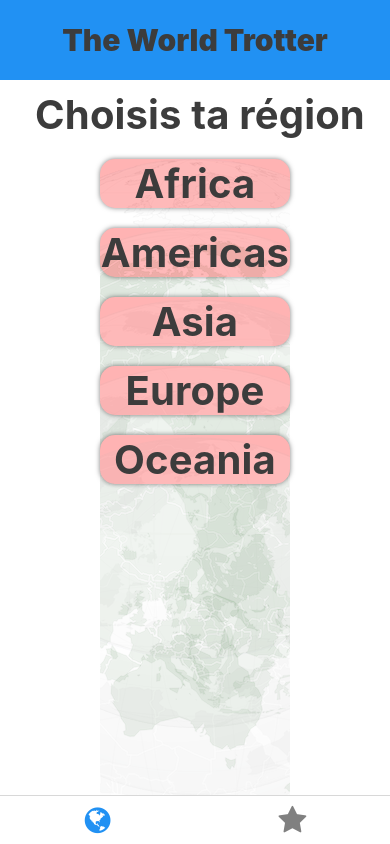
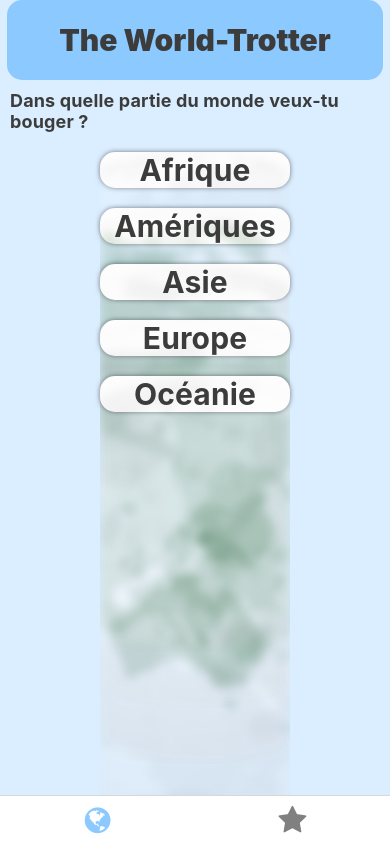
Before and after one commit to codinHamster/appforgymglish-front, a React Native app: screen /Accueil in a window 390 px wide. Built offline with nearby package versions, Linux system fonts and the light colour scheme.

Commit message:
adjust style

```diff
--- a/App.js
+++ b/App.js
@@ -31,7 +31,7 @@ export default function App() {
 
           return <FontAwesome name={iconName} size={size} color={color} />;
         },
-        tabBarActiveTintColor: '#2191f3',
+        tabBarActiveTintColor: '#8bc9ff',
         tabBarInactiveTintColor: 'gray',
         headerShown: false,
       })}
--- a/components/Country.js
+++ b/components/Country.js
@@ -40,7 +40,7 @@ const styles = StyleSheet.create({
         shadowOffset: { width: 0, height: 0 },
         shadowOpacity: 0.2,
         shadowRadius: 10,
-        backgroundColor: '#ffffff',
+        backgroundColor: '#fdfdfd',
         margin: 15,
     },
 
--- a/components/Header.js
+++ b/components/Header.js
@@ -4,11 +4,9 @@ export default function Header(props) {
 
     return (
         <View style={styles.container}>
-
             <View>
-                <Text style={styles.title}>The World Trotter</Text>
+                <Text style={styles.title}>The World-Trotter</Text>
             </View>
-
         </View>
     );
 
@@ -22,10 +20,12 @@ const styles = StyleSheet.create({
         alignItems: 'center',
         width: '100%',
         height: 80,
-        backgroundColor: '#2191f3',
+        backgroundColor: '#8bc9ff',
+        borderRadius: 15,
     },
 
     title:{
+        fontFamily: 'System',
         fontSize: 30,
         color: '#3c3c3c',
         fontWeight: '900',
--- a/components/RegionCard.js
+++ b/components/RegionCard.js
@@ -8,12 +8,22 @@ export default function RegionCard(props) {
         Asia: require('../assets/Asia.png'),
         Europe: require('../assets/Europe.png'),
         Oceania: require('../assets/Oceania.png'),
-      };
+    };
+
+    const regionFr = {
+        Africa : 'Afrique',
+        Americas : 'Amériques',
+        Asia : 'Asie',
+        Oceania : 'Océanie'
+    }
+
+    const frenchRegionName = regionFr[props.regionName] || props.regionName;
+
 
     return (
         <View style={styles.container}>
-                <ImageBackground style={styles.regionImage} source={regionImages[`${props.regionName}`]} imageStyle={{ opacity: 0.08}}>
-                    <Text style={styles.regionText}>{props.regionName}</Text>
+                <ImageBackground style={styles.regionImage} source={regionImages[`${props.regionName}`]} blurRadius={5} imageStyle={{ opacity: 0.15}}>
+                    <Text style={styles.regionText}>{frenchRegionName}</Text>
                 </ImageBackground>
         </View>
     );
@@ -27,7 +37,7 @@ const styles = StyleSheet.create({
         flex: 1,
         justifyContent: 'center',
         alignItems: 'center',
-        backgroundColor: '#ffb3b3',
+        backgroundColor: '#fdfdfd',
         margin: 10,
         width: 190,
         height: 180,
@@ -49,7 +59,7 @@ const styles = StyleSheet.create({
     },
 
     regionText:{
-        fontSize: 40,
+        fontSize: 30,
         fontWeight: 'bold',
         color: '#3c3c3c',
         fontWeight: '700',
--- a/screens/HomeScreen.js
+++ b/screens/HomeScreen.js
@@ -38,6 +38,15 @@ export default function HomeScreen({ navigation }) {
     { name: 'Oceania' },
   ];
 
+  const regionFr = {
+    Africa : 'Afrique',
+    Americas : 'Amériques',
+    Asia : 'Asie',
+    Oceania : 'Océanie'
+  }
+
+  const frenchRegionName = regionFr[selectRegion] || selectRegion
+
   const handleRegionClick = (regionName) => {
     setSelectRegion(regionName);
   };
@@ -45,19 +54,19 @@ export default function HomeScreen({ navigation }) {
  return (
   <SafeAreaView style={styles.container}>
 
-   <View>
+   <View style={{flexDirection: 'row', justifyContent: 'center', marginHorizontal: 7 }}>
      <Header/>
    </View>
 
    {selectRegion && (
    <View>
-      <Text style={styles.regionSelected}>{selectRegion}</Text>
+      <Text style={styles.regionSelected}>Et quelle pays en {frenchRegionName} ?</Text>
    </View>
    )}
 
   {!selectRegion && (
     <View>
-        <Text style={styles.regionSelected}>Choisis ta région</Text>
+        <Text style={styles.regionSelected}>Dans quelle partie du monde veux-tu bouger ?</Text>
     </View>
     )}
 
@@ -100,11 +109,11 @@ export default function HomeScreen({ navigation }) {
 const styles = StyleSheet.create({
   container: {
     flex: 1,
-    backgroundColor: '#ffffff',
+    backgroundColor: '#dbeeff',
   },
 
   regionSelected: {
-    fontSize: 40,
+    fontSize: 18,
     fontWeight: 'bold',
     color: '#3c3c3c',
     fontWeight: '700',
```
